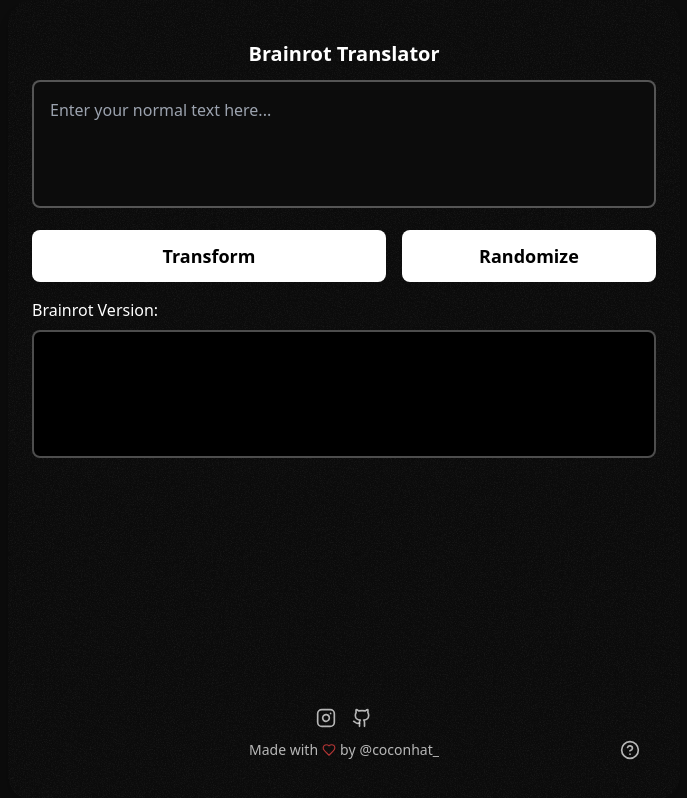
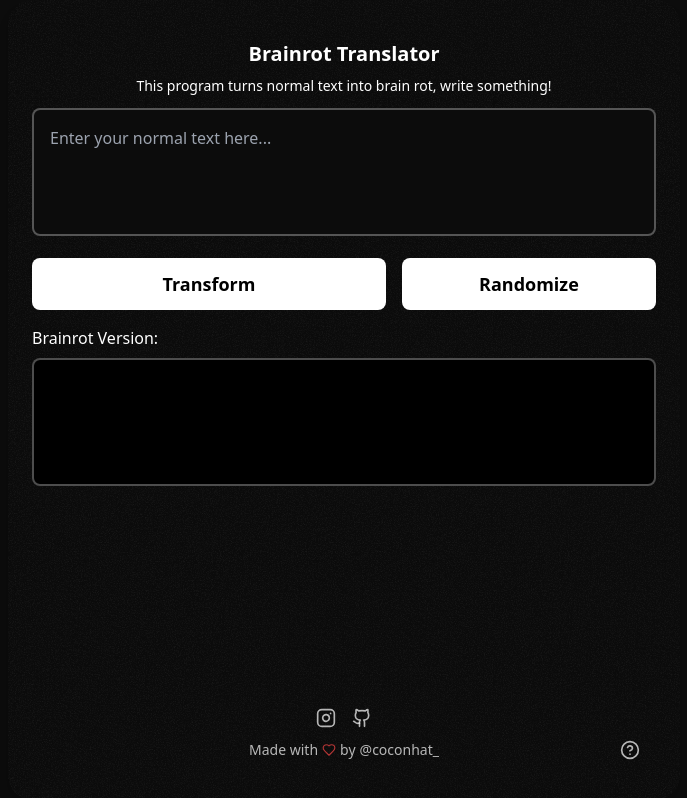
Before and after one commit to Coconhat/brainrot-converter, a React (Vite) app: page / in a window 1280 px wide. Shown: the whole page, without its empty margins (296-983 px from the left). Built offline with nearby package versions, Linux system fonts and the light colour scheme.

Commit message:
improve algorithm and header

```diff
--- a/src/App.jsx
+++ b/src/App.jsx
@@ -151,7 +151,7 @@ const BrainrotTranslator = () => {
   function randomizeSentence() {
     for (let i = sentences.length - 1; i > 0; i--) {
       const j = Math.floor(Math.random() * (i + 1));
-      [sentences[i], sentences[j]] = [sentences[j], sentences[i]]; // Swap elements
+      [sentences[i], sentences[j]] = [sentences[j], sentences[i]];
     }
 
     const randomSentence = sentences[0];
@@ -169,7 +169,12 @@ const BrainrotTranslator = () => {
         style={{ backgroundImage: `url(${grainImage})`, zIndex: -10 }}
       ></div>
       <div className="font-bold text-xl text-white text-center mt-4 mb-3">
-        Brainrot Translator
+        <span>
+          <h4>Brainrot Translator</h4>
+        </span>
+        <p className="text-sm font-normal mt-2">
+          This program turns normal text into brain rot, write something!
+        </p>
       </div>
 
       <div className="space-y-4 flex-grow">
--- a/src/utils/applyCustomTransformations.js
+++ b/src/utils/applyCustomTransformations.js
@@ -69,7 +69,10 @@ export const applyCustomTransformations = (word) => {
     return `${word} ${Math.random() < 0.5 ? "winter arc" : "ohio"}`;
   }
   if (lowerWord === "with") {
-    return `${word} german stare`;
+    return `${word} ${Math.random() < 0.5 ? "german stare" : ""}`;
+  }
+  if (lowerWord === "is") {
+    return `${word} ${Math.random() < 0.5 ? "skibidi" : ""}`;
   }
 
   if (lowerWord === "got" || lowerWord === "get" || lowerWord === "ass") {
@@ -101,7 +104,7 @@ export const applyCustomTransformations = (word) => {
     return `${word}${Math.random() < 0.5 ? " bussin" : ""}`;
   }
   if (demonstrativePronouns.includes(lowerWord)) {
-    return `${word} goofy`;
+    return `${word}${Math.random() < 0.5 ? " goofy" : ""}`;
   }
 
   if (cap.includes(lowerWord)) {
```
